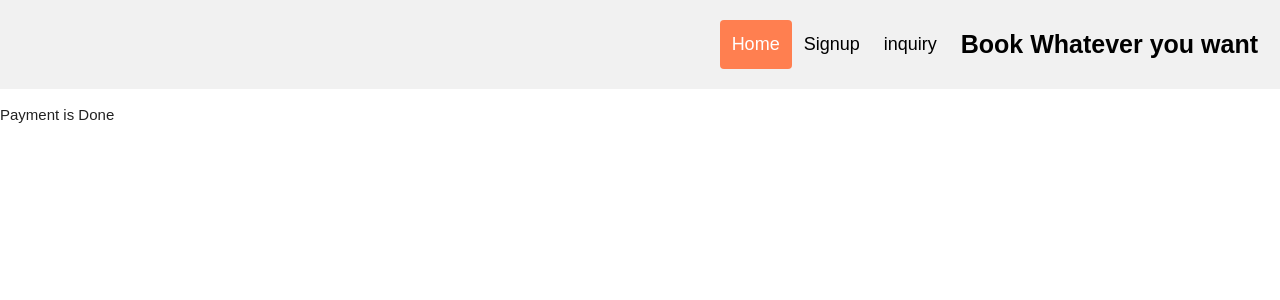
After one commit to 12mohaned/Booking, a Django app: page /payment-done/ in a window 1280 px wide. The commit adds this page. Shown: the top 300 px of the page. Run offline with Django 3.2, Linux system fonts and the light colour scheme; some libraries are stand-ins or nearby versions.

Commit message:
Pay pal Integration

```diff
--- a/Booking/settings.py
+++ b/Booking/settings.py
@@ -37,6 +37,7 @@ INSTALLED_APPS = [
     'django.contrib.sessions',
     'django.contrib.messages',
     'django.contrib.staticfiles',
+    'paypal.standard.ipn',
     'main.apps.MainConfig'
 ]
 
@@ -121,3 +122,6 @@ USE_TZ = True
 STATIC_URL = '/static/'
 MEDIA_ROOT =  os.path.join(BASE_DIR, 'media')
 MEDIA_URL = '/media/'
+
+PAYPAL_RECEIVER_EMAIL = 'youremail@mail.com'
+PAYPAL_TEST = True
--- a/Booking/urls.py
+++ b/Booking/urls.py
@@ -20,4 +20,5 @@ from django.conf.urls import include
 urlpatterns = [
     path("",include('main.urls')),
     path('admin/', admin.site.urls),
+    path('paypal/',include('paypal.standard.ipn.urls'))
 ]
--- a/main/models.py
+++ b/main/models.py
@@ -30,7 +30,6 @@ class Booking(models.Model):
     service = models.ForeignKey(Service, on_delete=models.CASCADE)
     date = models.DateField()
 
-
 #Improved later to include the user
 class Inquiry(models.Model):
     Message = models.TextField()
--- a/main/templates/main/Home.html
+++ b/main/templates/main/Home.html
@@ -2,7 +2,6 @@
 {% block content %}
 <body>
   <title>Services</title>
-
 <div id="carouselExampleControls" class="carousel slide" data-ride="carousel">
   <div class="carousel-inner">
     {% for service in Services %}
--- /dev/null
+++ b/main/templates/main/payment_cancel.html
@@ -0,0 +1,4 @@
+{% extends "main/Base.html" %}
+{% block content %}
+<p>Payment is cancelled</p>
+{% endblock %}
--- /dev/null
+++ b/main/templates/main/payment_done.html
@@ -0,0 +1,4 @@
+{% extends "main/Base.html" %}
+{% block content %}
+<p>Payment is Done </p>
+{% endblock %}
--- /dev/null
+++ b/main/templates/main/process_payment.html
@@ -0,0 +1,4 @@
+{% extends "main/Base.html" %}
+{% block content %}
+{{PaypalForm.render}}
+{% endblock %}
--- a/main/urls.py
+++ b/main/urls.py
@@ -10,4 +10,7 @@ path("Home",views.Home,name = "Home"),
 path("Home/<slug:service>",views.Services,name = "service"),
 path("Home/Reserve/<slug:provider>",views.reserve_provider,name = "reserve_provider"),
 path("inquiry",views.Inquiry,name = "inquiry"),
+path('process-payment/', views.process_payment, name='process_payment'),
+path('payment-done/', views.payment_done, name='payment_done'),
+path('payment-cancelled/', views.payment_cancelled, name='payment_cancelled'),
 ]+ static (settings.MEDIA_URL, document_root=settings.MEDIA_ROOT)
--- a/main/views.py
+++ b/main/views.py
@@ -3,6 +3,11 @@ from .forms import InquiryForm
 from .models import Buyer, Seller, Service, Booking, Inquiry,Seller_Service
 from django.http import HttpResponse
 from datetime import datetime
+from django.conf import settings
+from decimal import Decimal
+from paypal.standard.forms import PayPalPaymentsForm
+from django.views.decorators.csrf import csrf_exempt
+from django.urls import reverse
 # Return all services
 def Home(request):
     Services = Service.objects.all()
@@ -45,3 +50,30 @@ def Inquiry(request):
             inquiry.save()
     context = { "InquiryForm":Inquiryform}
     return render(request,"main/inquiry.html",context)
+
+def process_payment(request):
+    service_name = request.session.get('servicename')
+    service = Service.objects.get(name = 'Trip-Advisor')
+    host = request.get_host()
+    print(host)
+    paypal_dict = {
+        'business': settings.PAYPAL_RECEIVER_EMAIL,
+        'amount': '%.2f' % 1000,
+        'item_name': 'Order {}'.format(service.name),
+        'invoice': str(service.name),
+        'currency_code': 'USD',
+        'notify_url': 'http://{}{}'.format(host,'paypal-ipn'),
+        'return_url': 'http://{}{}'.format(host,'payment_done'),
+        'cancel_return': 'http://{}{}'.format(host,'payment_cancelled'),
+    }
+    form = PayPalPaymentsForm(initial=paypal_dict)
+    context = {"PaypalForm" : form}
+    return render(request,'main/process_payment.html',context)
+
+@csrf_exempt
+def payment_done(request):
+    return render(request, 'main/payment_done.html')
+
+@csrf_exempt
+def payment_cancelled(request):
+    return render(request, 'main/payment_cancel.html')
```
Also changed, not shown: main/templates/main/Reserve.html (+10 -9 lines), db.sqlite3.
